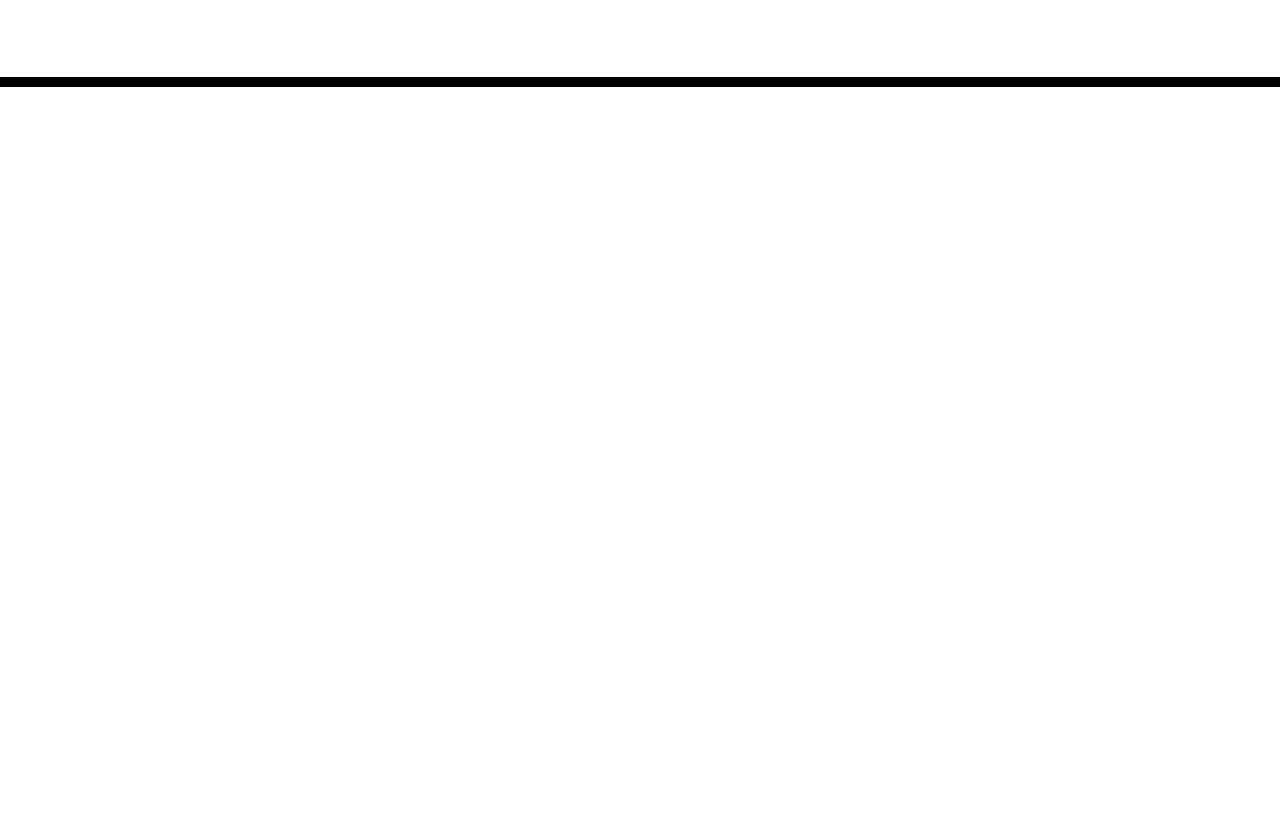
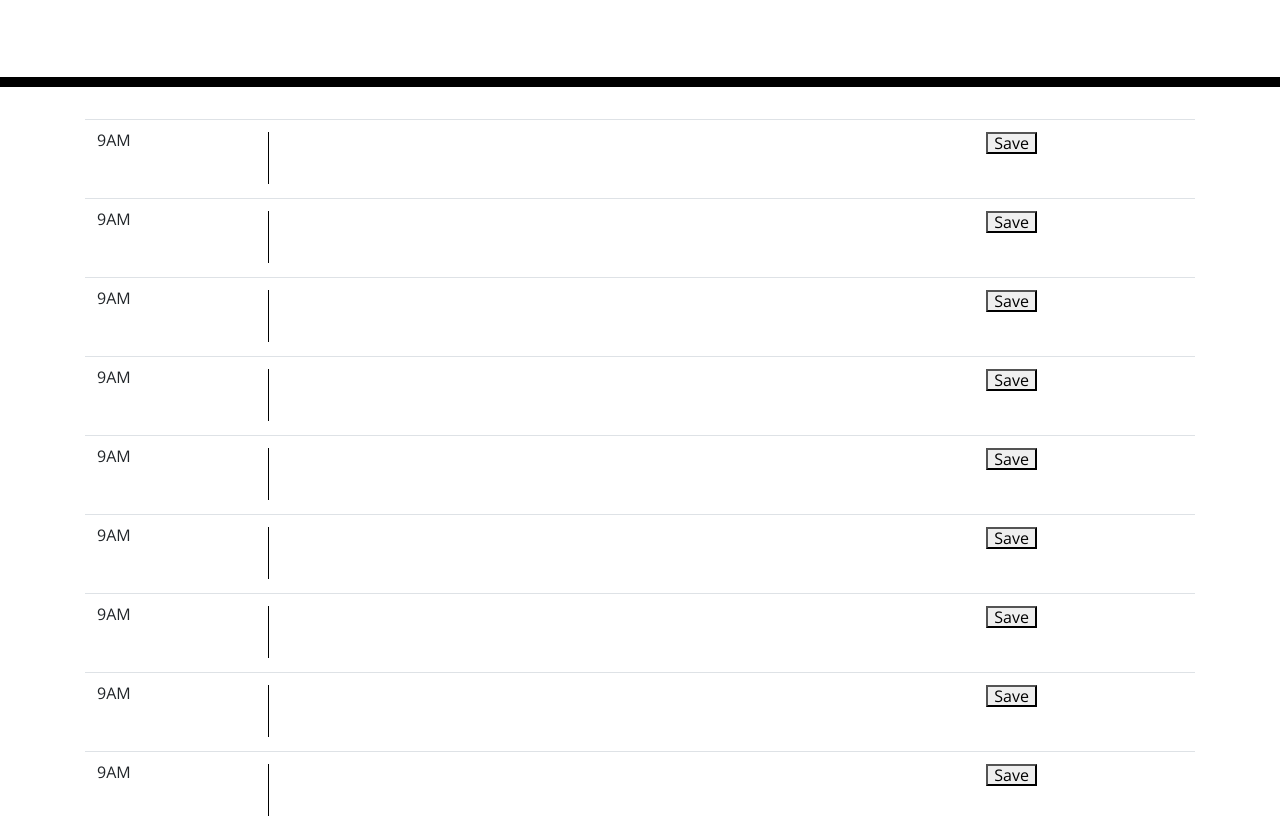
Before and after one commit to alicessilva22/Calendar-Module05, a plain HTML site: page index.html in a window 1280 px wide. Shown: the part 181-1006 px from the top of the page. Before the commit the page ends 800 px from the top, so only its background shows below. Drawn offline with nearby package versions, Linux system fonts and the light colour scheme.

Commit message:
table added

```diff
--- a/index.html
+++ b/index.html
@@ -1,23 +1,14 @@
 <!DOCTYPE html>
 <html lang="en">
+
 <head>
   <meta charset="UTF-8" />
   <meta name="viewport" content="width=device-width, initial-scale=1.0" />
   <meta http-equiv="X-UA-Compatible" content="ie=edge" />
-    <link
-      rel="stylesheet"
-      href="https://stackpath.bootstrapcdn.com/bootstrap/4.3.1/css/bootstrap.min.css"
-    />
-    <link
-      rel="stylesheet"
-      href="https://use.fontawesome.com/releases/v5.8.1/css/all.css"
-      integrity="sha384-50oBUHEmvpQ+1lW4y57PTFmhCaXp0ML5d60M1M7uH2+nqUivzIebhndOJK28anvf"
-      crossorigin="anonymous"
-    />
-    <link
-      href="https://fonts.googleapis.com/css?family=Open+Sans&display=swap"
-      rel="stylesheet"
-    />
+  <link rel="stylesheet" href="https://stackpath.bootstrapcdn.com/bootstrap/4.3.1/css/bootstrap.min.css" />
+  <link rel="stylesheet" href="https://use.fontawesome.com/releases/v5.8.1/css/all.css"
+    integrity="sha384-50oBUHEmvpQ+1lW4y57PTFmhCaXp0ML5d60M1M7uH2+nqUivzIebhndOJK28anvf" crossorigin="anonymous" />
+  <link href="https://fonts.googleapis.com/css?family=Open+Sans&display=swap" rel="stylesheet" />
   <link rel="stylesheet" href="./assets/style.css" />
   <title>Work Day Scheduler</title>
 </head>
@@ -30,9 +21,104 @@
   </header>
   <div class="container">
     <!-- Timeblocks go here -->
+    <table class="table">
+      <tr>
+        <td>9AM</td>
+        <td>
+          <textarea></textarea>
+        </td>
+        <td>
+          <button>Save</button>
+        </td>
+
+      </tr>
+      <tr>
+        <td>9AM</td>
+        <td>
+          <textarea></textarea>
+        </td>
+        <td>
+          <button>Save</button>
+        </td>
+
+      </tr>
+      <tr>
+        <td>9AM</td>
+        <td>
+          <textarea></textarea>
+        </td>
+        <td>
+          <button>Save</button>
+        </td>
+
+      </tr>
+
+      <tr>
+        <td>9AM</td>
+        <td>
+          <textarea></textarea>
+        </td>
+        <td>
+          <button>Save</button>
+        </td>
+
+      </tr>
+      <tr>
+        <td>9AM</td>
+        <td>
+          <textarea></textarea>
+        </td>
+        <td>
+          <button>Save</button>
+        </td>
+
+      </tr>
+      <tr>
+        <td>9AM</td>
+        <td>
+          <textarea></textarea>
+        </td>
+        <td>
+          <button>Save</button>
+        </td>
+
+      </tr>
+      <tr>
+        <td>9AM</td>
+        <td>
+          <textarea></textarea>
+        </td>
+        <td>
+          <button>Save</button>
+        </td>
+
+      </tr>
+      <tr>
+        <td>9AM</td>
+        <td>
+          <textarea></textarea>
+        </td>
+        <td>
+          <button>Save</button>
+        </td>
+
+      </tr>
+      <tr>
+        <td>9AM</td>
+        <td>
+          <textarea></textarea>
+        </td>
+        <td>
+          <button>Save</button>
+        </td>
+
+      </tr>
+
+    </table>
   </div>
 
   <script src="https://cdnjs.cloudflare.com/ajax/libs/jquery/3.2.1/jquery.min.js"></script>
   <script src="https://cdnjs.cloudflare.com/ajax/libs/moment.js/2.24.0/moment.min.js"></script>
 </body>
+
 </html>
```
Lines whose indentation alone changed are shown as unchanged.
